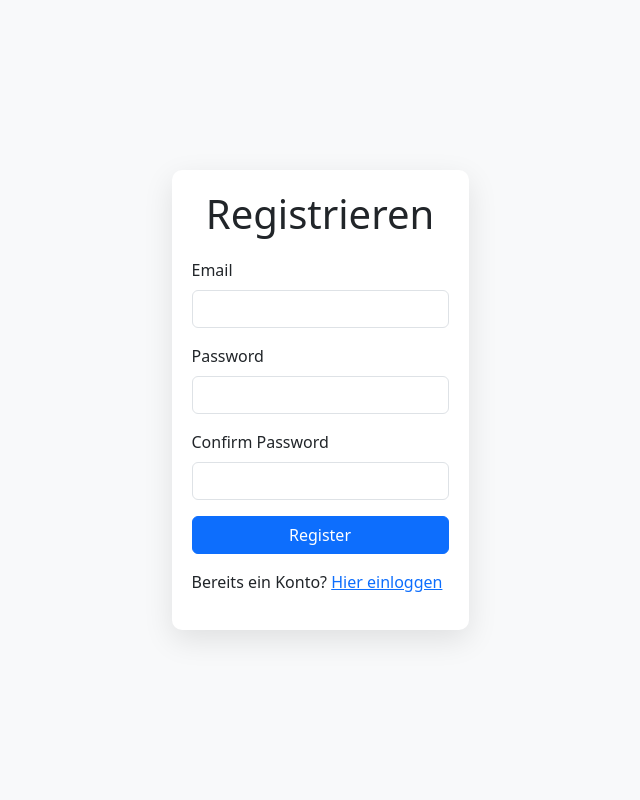
After one commit to Kalavera1/Flask_app, a Flask app: page /register in a window 1280 px wide. The commit adds this page. Shown: the whole page, without its empty margins (320-960 px from the left). Run offline with Flask 3, Linux system fonts and the light colour scheme.

Commit message:
This is the first commit. It initializes the project

```diff
--- a/app.py
+++ b/app.py
@@ -2,40 +2,162 @@ import csv
 from io import StringIO
 from flask import Flask, render_template, request, redirect, url_for, flash, jsonify, Response
 from flask_sqlalchemy import SQLAlchemy
-from datetime import datetime #für Datum und Zeit
+from datetime import datetime
+from flask_wtf import FlaskForm
+from wtforms import StringField, PasswordField, SubmitField
+from wtforms.validators import DataRequired, Email, EqualTo, Length
+from email_validator import validate_email
+from flask_login import UserMixin, LoginManager, login_user, login_required, logout_user, current_user
+from werkzeug.security import generate_password_hash, check_password_hash
 
 # Wichtige Datei Pfade und Namen als Variablen
 form_file = 'form.html'
 
-####---- Der Folgende Teil startet Flask ----
 app = Flask(__name__)
-
-########
-## ---- DATENBANK
-########
 # Für die FLASK SQL Datenbank
 app.secret_key = 'supersecretkey'  # Für Flash-Nachrichten erforderlich
-
 # Datenbank-Konfiguration
 app.config['SQLALCHEMY_DATABASE_URI'] = 'sqlite:///entries.db'  # SQLite-Datenbank
 app.config['SQLALCHEMY_TRACK_MODIFICATIONS'] = False  # Deaktiviert die Änderungsverfolgung (empfohlen)
-
 # Datenbank initialisieren
 db = SQLAlchemy(app)
+
+login_manager = LoginManager()
+login_manager.init_app(app)
+login_manager.login_view = 'login'
+
+# Benutzer-Modell für die Anmeldung
+class User(UserMixin, db.Model):
+    id = db.Column(db.Integer, primary_key=True)
+    email = db.Column(db.String(150), unique=True, nullable=False)
+    password = db.Column(db.String(150), nullable=False)
+    created_at = db.Column(db.DateTime, default=datetime.utcnow)
 
 # Datenbankmodell für Einträge erstellen. Diese werden dann später aufgerufen.
 class Entry(db.Model):
     id = db.Column(db.Integer, primary_key=True)
+    user_id = db.Column(db.Integer, db.ForeignKey('user.id'), nullable=False)
     name = db.Column(db.String(100), nullable=False)
-    age = db.Column(db.Integer, nullable=False)
     email = db.Column(db.String(100), nullable=False)
     Platz10 = db.Column(db.String(100), nullable=True)
-    created_at = db.Column(db.DateTime, default=datetime.utcnow)  # Feld für Datum und Zeit
+    Platz9 = db.Column(db.String(100), nullable=True)
+    Platz8 = db.Column(db.String(100), nullable=True)
+    Platz7 = db.Column(db.String(100), nullable=True)
+    Platz6 = db.Column(db.String(100), nullable=True)
+    Platz5 = db.Column(db.String(100), nullable=True)
+    Platz4 = db.Column(db.String(100), nullable=True)
+    Platz3 = db.Column(db.String(100), nullable=True)
+    Platz2 = db.Column(db.String(100), nullable=True)
+    Platz1 = db.Column(db.String(100), nullable=True)
+    created_at = db.Column(db.DateTime, default=datetime.utcnow)
 
 # Route zum Anzeigen des Formulars
 @app.route('/')
+def index():
+    return redirect(url_for('login'))  # Leitet zum Login weiter
+
+@login_manager.user_loader
+def load_user(user_id):
+    return User.query.get(int(user_id))
+
+# Registrierungs-Formular
+class RegistrationForm(FlaskForm):
+    email = StringField('Email', validators=[DataRequired(), Email()])
+    password = PasswordField('Password', validators=[DataRequired(), Length(min=6)])
+    confirm_password = PasswordField('Confirm Password', validators=[DataRequired(), EqualTo('password')])
+    submit = SubmitField('Register')
+
+# Route für Registrierung
+@app.route('/register', methods=['GET', 'POST'])
+def register():
+    form = RegistrationForm()
+    if form.validate_on_submit():
+        hashed_password = generate_password_hash(form.password.data, method='pbkdf2:sha256', salt_length=8)
+        new_user = User(email=form.email.data, password=hashed_password)
+        db.session.add(new_user)
+        db.session.commit()
+        flash("Registrierung erfolgreich! Bitte melde dich an.")
+        return redirect(url_for('login'))
+    return render_template('register.html', form=form)
+
+# Login-Formular
+class LoginForm(FlaskForm):
+    email = StringField('Email', validators=[DataRequired(), Email()])
+    password = PasswordField('Password', validators=[DataRequired()])
+    submit = SubmitField('Login')
+
+# Route für Login
+@app.route('/login', methods=['GET', 'POST'])
+def login():
+    form = LoginForm()
+    if form.validate_on_submit():
+        user = User.query.filter_by(email=form.email.data).first()
+        if user and check_password_hash(user.password, form.password.data):
+            login_user(user)
+            flash("Login erfolgreich!")
+            return redirect(url_for('form'))
+        else:
+            flash("Login fehlgeschlagen. Bitte überprüfe deine Email und dein Passwort.")
+    return render_template('login.html', form=form)
+
+# Route zum Abmelden
+@app.route('/logout')
+@login_required
+def logout():
+    logout_user()
+    flash("Du wurdest abgemeldet.")
+    return redirect(url_for('login'))
+
+# Route für das Eintragsformular, nur für angemeldete Benutzer
+@app.route('/form', methods=['GET', 'POST'])
+@login_required
 def form():
-    return render_template(form_file)
+    existing_entry = Entry.query.filter_by(user_id=current_user.id).first()
+    if request.method == 'POST':
+        name = request.form.get('name')
+        email = request.form.get('email')
+        Platz10 = request.form.get('Platz10')
+        Platz9 = request.form.get('Platz9')
+        Platz8 = request.form.get('Platz8')
+        Platz7 = request.form.get('Platz7')
+        Platz6 = request.form.get('Platz6')
+        Platz5 = request.form.get('Platz5')
+        Platz4 = request.form.get('Platz4')
+        Platz3 = request.form.get('Platz3')
+        Platz2 = request.form.get('Platz2')
+        Platz1 = request.form.get('Platz1')
+
+        # Wenn der Benutzer bereits einen Eintrag hat, diesen aktualisieren
+        if existing_entry:
+            existing_entry.name = name
+            existing_entry.email = email
+            existing_entry.Platz10 = Platz10
+            existing_entry.Platz9 = Platz9
+            existing_entry.Platz8 = Platz8
+            existing_entry.Platz7 = Platz7
+            existing_entry.Platz6 = Platz6
+            existing_entry.Platz5 = Platz5
+            existing_entry.Platz4 = Platz4
+            existing_entry.Platz3 = Platz3
+            existing_entry.Platz2 = Platz2
+            existing_entry.Platz1 = Platz1
+        else:
+            # Neuer Eintrag, falls noch keiner existiert
+            new_entry = Entry(user_id=current_user.id, name=name, email=email, Platz10=Platz10, Platz9=Platz9, Platz8=Platz8, Platz7=Platz7, Platz6=Platz6, Platz5=Platz5, Platz4=Platz4, Platz3=Platz3, Platz2=Platz2, Platz1=Platz1)
+            db.session.add(new_entry)
+
+        db.session.commit()
+        flash("Eintrag gespeichert.")
+        return redirect(url_for('form'))
+
+    return render_template('form.html', entry=existing_entry)
+
+# Route zum Anzeigen aller Einträge (optional, nur für Admins)
+@app.route('/entries')
+@login_required
+def entries():
+    all_entries = Entry.query.all()
+    return render_template('entry.html', entries=all_entries)
 
 @app.route('/autocomplete')
 def autocomplete():
@@ -121,11 +243,7 @@ def submit():
     flash(f"Neuer Eintrag für {name} mit dem Brettspiel: {Platz10} wurde erfolgreich hinzugefügt!", "success")
     return redirect(url_for('form'))
 
-# Route zum Anzeigen aller Einträge
-@app.route('/entries')
-def entries():
-    all_entries = Entry.query.all()  # Alle Einträge aus der Datenbank abfragen
-    return render_template('entry.html', entries=all_entries)
+
 
 # Datenbank erstellen und die Anwendung starten
 if __name__ == '__main__':
--- /dev/null
+++ b/templates/register.html
@@ -0,0 +1,52 @@
+<!DOCTYPE html>
+<html lang="de">
+<head>
+    <meta charset="UTF-8">
+    <meta name="viewport" content="width=device-width, initial-scale=1.0">
+    <title>Registrierung</title>
+    <link href="https://cdn.jsdelivr.net/npm/bootstrap@5.3.0-alpha1/dist/css/bootstrap.min.css" rel="stylesheet">
+    <style>
+        body {
+            background-color: #f8f9fa;
+            display: flex;
+            justify-content: center;
+            align-items: center;
+            height: 100vh;
+        }
+        .register-container {
+            background-color: #ffffff;
+            padding: 20px;
+            border-radius: 10px;
+            box-shadow: 0px 10px 30px rgba(0, 0, 0, 0.1);
+        }
+        .register-container h1 {
+            text-align: center;
+            margin-bottom: 20px;
+        }
+    </style>
+</head>
+<body>
+    <div class="register-container">
+        <h1>Registrieren</h1>
+        <form action="{{ url_for('register') }}" method="POST">
+            {{ form.hidden_tag() }}
+            <div class="mb-3">
+                {{ form.email.label(class="form-label") }}
+                {{ form.email(class="form-control") }}
+            </div>
+            <div class="mb-3">
+                {{ form.password.label(class="form-label") }}
+                {{ form.password(class="form-control") }}
+            </div>
+            <div class="mb-3">
+                {{ form.confirm_password.label(class="form-label") }}
+                {{ form.confirm_password(class="form-control") }}
+            </div>
+            <div class="mb-3">
+                {{ form.submit(class="btn btn-primary w-100") }}
+            </div>
+            <p>Bereits ein Konto? <a href="{{ url_for('login') }}">Hier einloggen</a></p>
+        </form>
+    </div>
+</body>
+</html>
```
Also changed, not shown: templates/form.html (+53 -17 lines), instance/entries.db.
